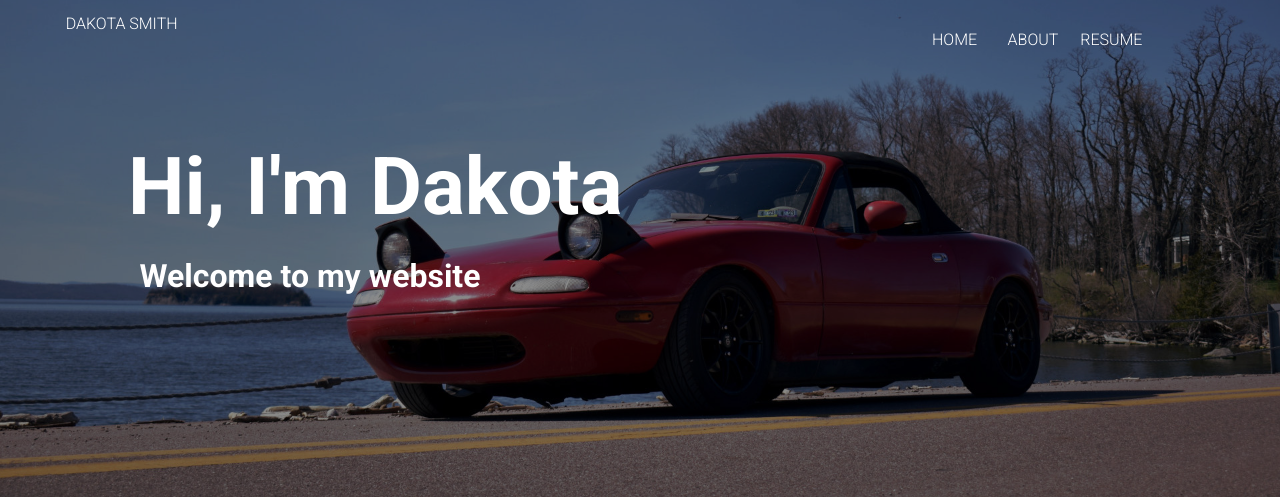
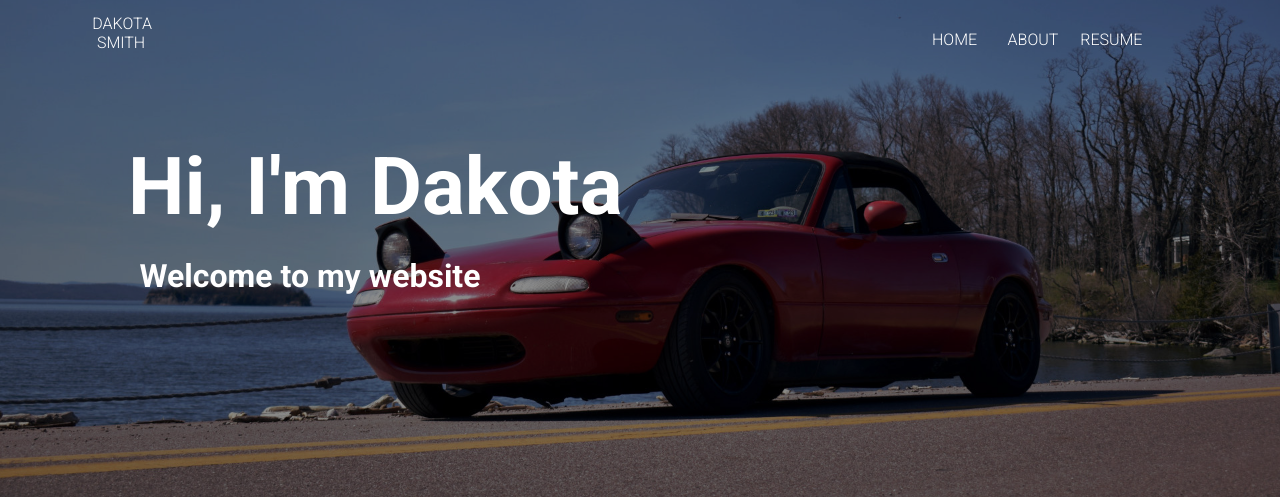
Before and after one commit to dakotasmith13/dakotasmith13.github.io, a PHP site: page / in a window 1280 px wide. Shown: the top 497 px of the page. Run offline with PHP 8.4, Linux system fonts and the light colour scheme.

Commit message:
added padding around logo

```diff
--- a/css/custom.css
+++ b/css/custom.css
@@ -69,6 +69,7 @@ nav a:hover {
 header a {
     color: white;
     text-decoration: none;
+    padding: 1%;
 }
 
 nav a {
```
